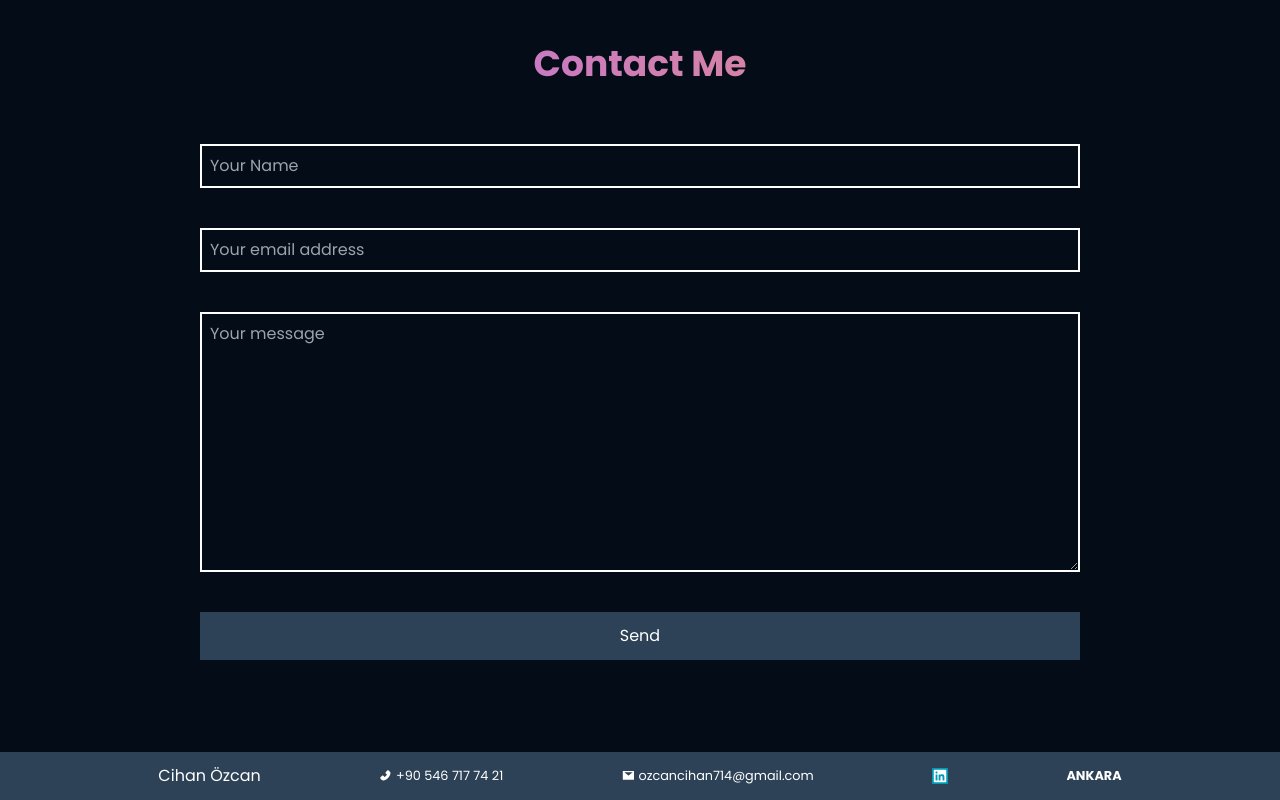
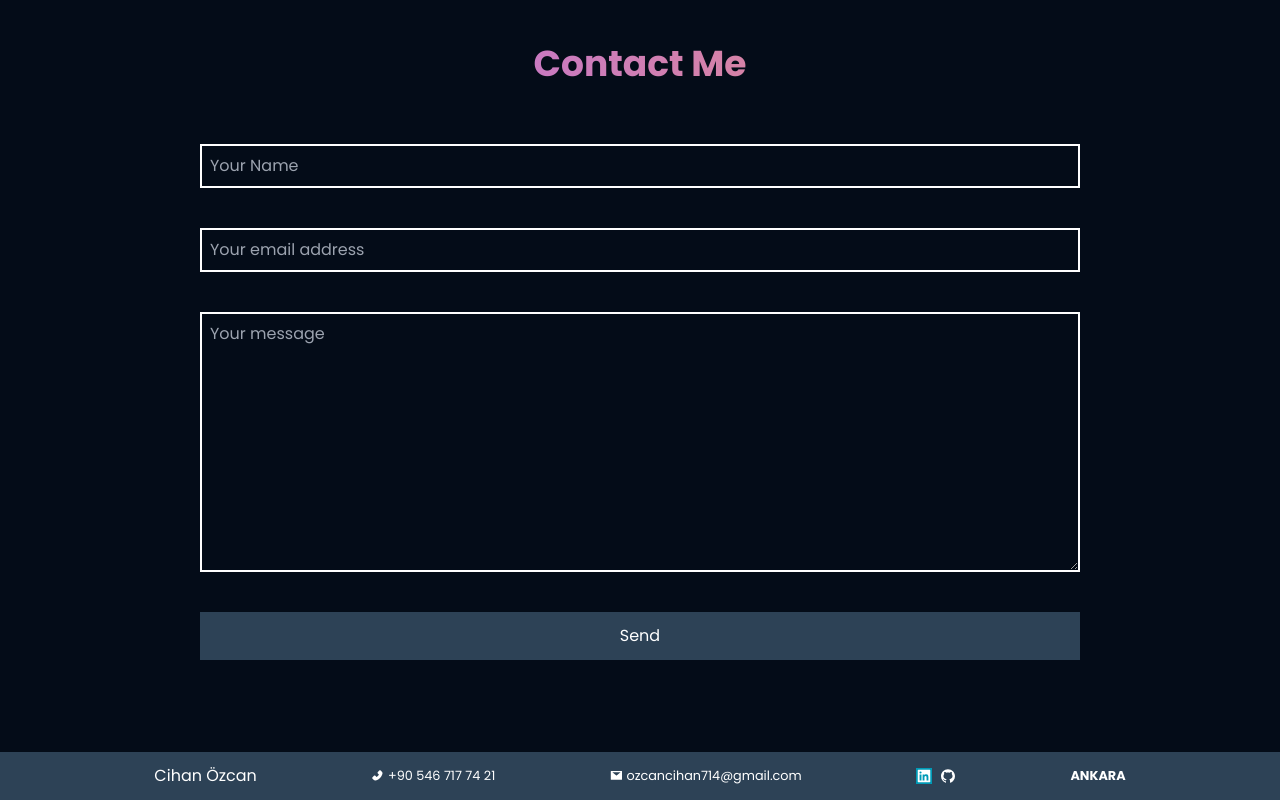
Before and after one commit to Anzcyent/my-portfolio, a React (Vite) app: page / in a window 1280 px wide. Shown: the part 6701-7501 px from the top of the page. Built offline with nearby package versions, Linux system fonts and the light colour scheme.

Commit message:
Github has been added to footer

```diff
--- a/src/components/Footer.jsx
+++ b/src/components/Footer.jsx
@@ -1,5 +1,5 @@
 import React from "react";
-import { AiFillPhone, AiFillMail, AiFillLinkedin } from "react-icons/ai";
+import { AiFillPhone, AiFillMail, AiFillLinkedin, AiFillGithub } from "react-icons/ai";
 
 const Footer = () => {
   return (
@@ -17,6 +17,7 @@ const Footer = () => {
           ozcancihan714@gmail.com
         </small>
 
+        <div className="flex gap-2">
           <a
             href="https://www.linkedin.com/in/cihan-özcan-27a94a284/"
             className="font-bold hover-and-scale bg-aqua md:mt-0 mt-5"
@@ -24,6 +25,14 @@ const Footer = () => {
           >
             <AiFillLinkedin />
           </a>
+          <a
+            href="https://github.com/Anzcyent"
+            className="font-bold hover-and-scale bg-dark md:mt-0 mt-5"
+            target="_blank"
+          >
+            <AiFillGithub />
+          </a>
+        </div>
 
         <small className="font-bold md:mt-0 mt-5">ANKARA</small>
       </div>
```
Lines whose indentation alone changed are shown as unchanged.
